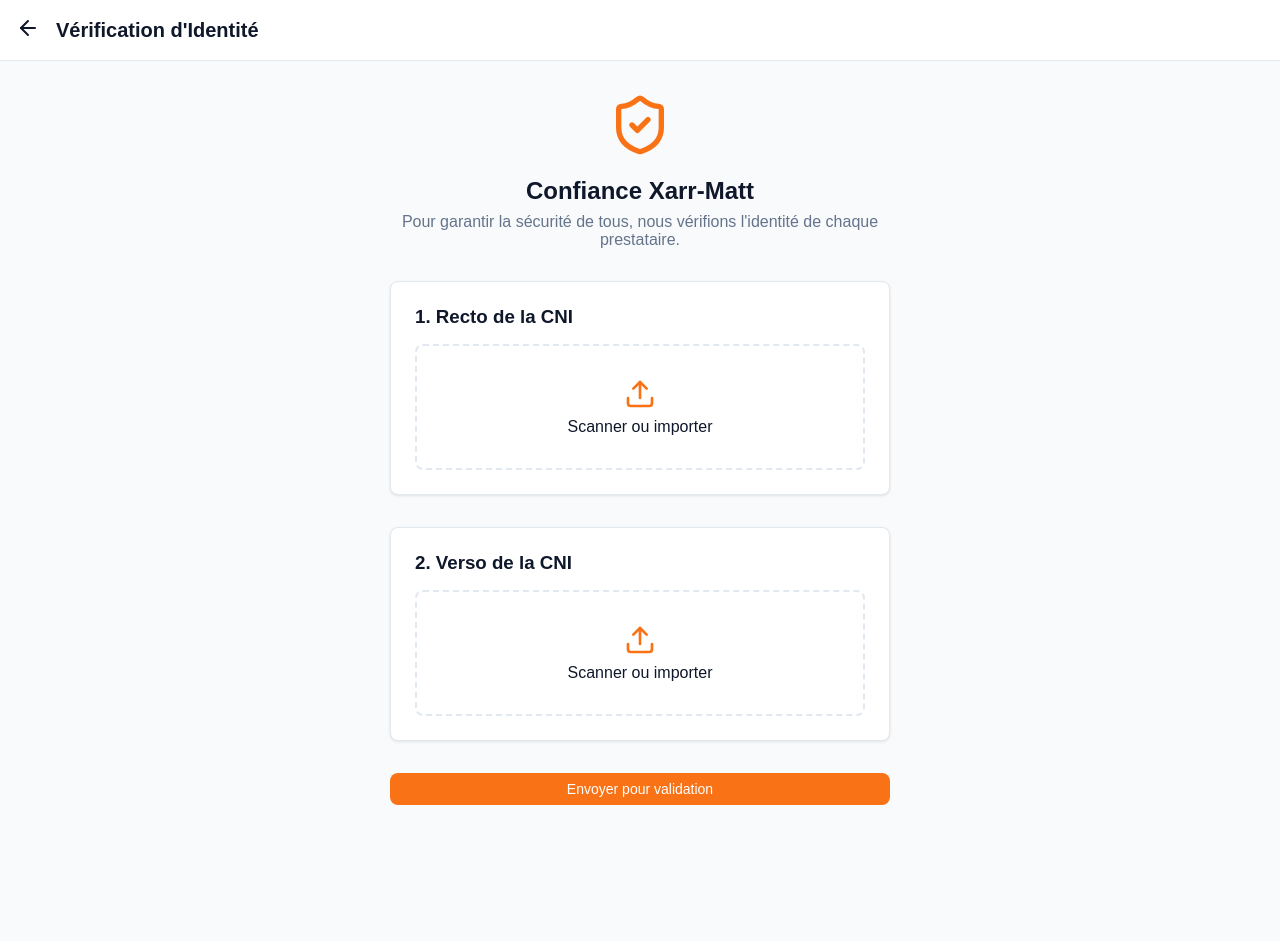
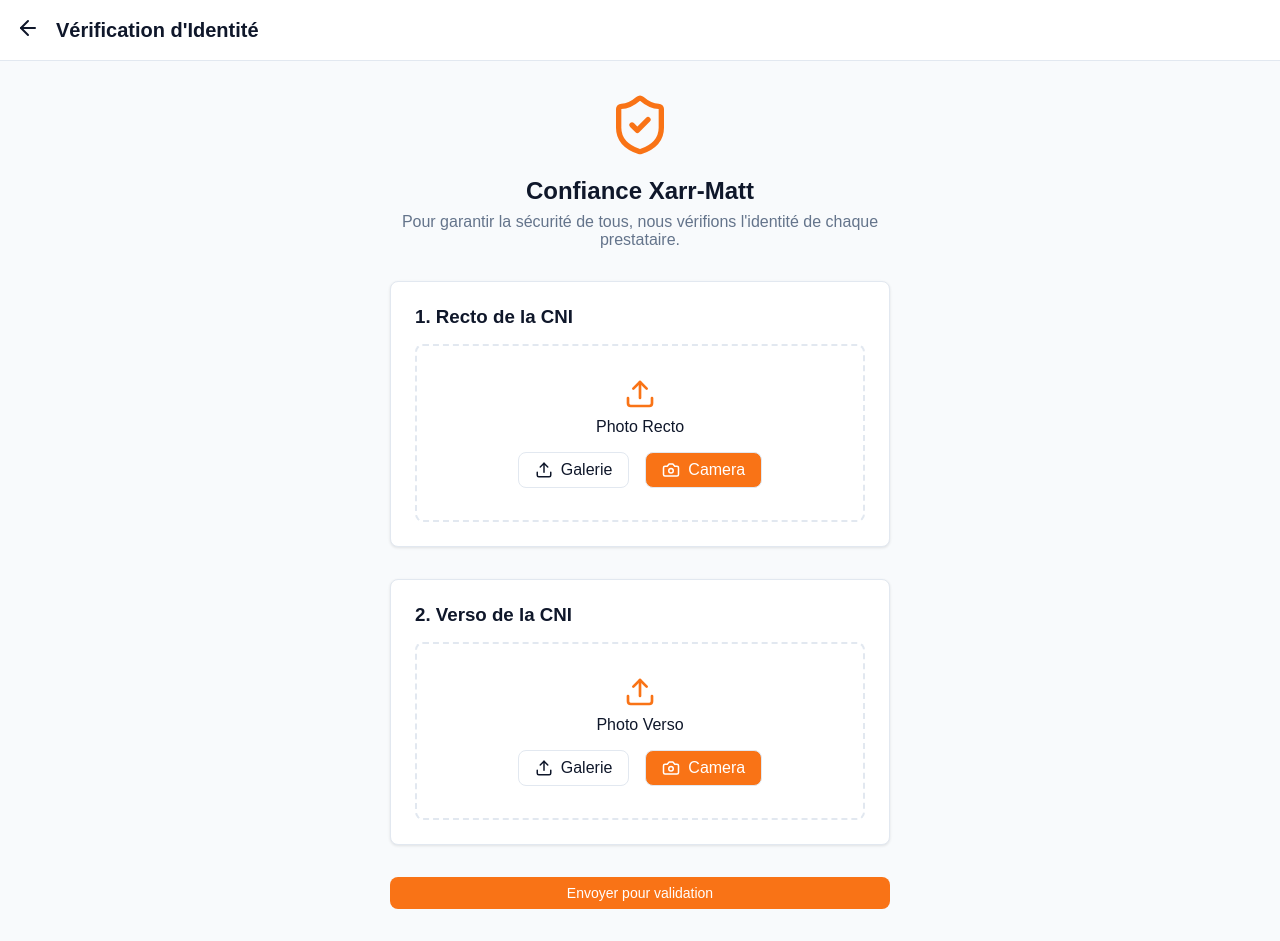
Before and after one commit to Lord-T/Xarr-Matt, a Next.js app: page /verification in a window 1280 px wide. Before the commit the page ends 837 px from the top, so only its background shows below. Built offline with nearby package versions, Linux system fonts and the light colour scheme.

Commit message:
Feat: Verification Flow - Settings Link & Camera Capture

```diff
--- a/src/app/verification/page.tsx
+++ b/src/app/verification/page.tsx
@@ -3,7 +3,7 @@
 import React, { useState } from 'react';
 import { Button } from '@/components/ui/Button';
 import Link from 'next/link';
-import { ArrowLeft, Upload, CheckCircle, ShieldCheck } from 'lucide-react';
+import { ArrowLeft, Upload, CheckCircle, ShieldCheck, Camera } from 'lucide-react';
 
 export default function VerificationPage() {
     const [step, setStep] = useState(1);
@@ -84,14 +84,7 @@
                                     borderColor: recto ? 'var(--success)' : 'var(--border)'
                                 }}
                             >
-                                <input
-                                    type="file"
-                                    id="recto"
-                                    style={{ display: 'none' }}
-                                    accept="image/*"
-                                    onChange={(e) => handleUpload(e, 'recto')}
-                                />
-                                <label htmlFor="recto" style={{ cursor: 'pointer', display: 'flex', flexDirection: 'column', alignItems: 'center', gap: '0.5rem' }}>
+                                <div style={{ display: 'flex', flexDirection: 'column', alignItems: 'center', gap: '0.5rem', marginBottom: '1rem' }}>
                                     {recto ? (
                                         <>
                                             <CheckCircle color="var(--success)" size={32} />
@@ -101,11 +94,28 @@
                                     ) : (
                                         <>
                                             <Upload color="var(--primary)" size={32} />
-                                            <span style={{ fontWeight: 500 }}>Scanner ou importer</span>
+                                            <span style={{ fontWeight: 500 }}>Photo Recto</span>
                                         </>
                                     )}
+                                </div>
 
+                                <div style={{ display: 'flex', gap: '1rem', justifyContent: 'center' }}>
+                                    <label style={{
+                                        padding: '0.5rem 1rem', border: '1px solid var(--border)', borderRadius: '8px',
+                                        display: 'flex', alignItems: 'center', gap: '0.5rem', cursor: 'pointer', backgroundColor: 'white'
+                                    }}>
+                                        <Upload size={18} /> Galerie
+                                        <input type="file" style={{ display: 'none' }} accept="image/*" onChange={(e) => handleUpload(e, 'recto')} />
                                     </label>
+
+                                    <label style={{
+                                        padding: '0.5rem 1rem', border: '1px solid var(--border)', borderRadius: '8px',
+                                        display: 'flex', alignItems: 'center', gap: '0.5rem', cursor: 'pointer', backgroundColor: 'var(--primary)', color: 'white'
+                                    }}>
+                                        <Camera size={18} /> Camera
+                                        <input type="file" style={{ display: 'none' }} accept="image/*" capture="environment" onChange={(e) => handleUpload(e, 'recto')} />
+                                    </label>
+                                </div>
                             </div>
                         </div>
 
@@ -121,14 +131,7 @@
                                     borderColor: verso ? 'var(--success)' : 'var(--border)'
                                 }}
                             >
-                                <input
-                                    type="file"
-                                    id="verso"
-                                    style={{ display: 'none' }}
-                                    accept="image/*"
-                                    onChange={(e) => handleUpload(e, 'verso')}
-                                />
-                                <label htmlFor="verso" style={{ cursor: 'pointer', display: 'flex', flexDirection: 'column', alignItems: 'center', gap: '0.5rem' }}>
+                                <div style={{ display: 'flex', flexDirection: 'column', alignItems: 'center', gap: '0.5rem', marginBottom: '1rem' }}>
                                     {verso ? (
                                         <>
                                             <CheckCircle color="var(--success)" size={32} />
@@ -138,10 +141,28 @@
                                     ) : (
                                         <>
                                             <Upload color="var(--primary)" size={32} />
-                                            <span style={{ fontWeight: 500 }}>Scanner ou importer</span>
+                                            <span style={{ fontWeight: 500 }}>Photo Verso</span>
                                         </>
                                     )}
+                                </div>
+
+                                <div style={{ display: 'flex', gap: '1rem', justifyContent: 'center' }}>
+                                    <label style={{
+                                        padding: '0.5rem 1rem', border: '1px solid var(--border)', borderRadius: '8px',
+                                        display: 'flex', alignItems: 'center', gap: '0.5rem', cursor: 'pointer', backgroundColor: 'white'
+                                    }}>
+                                        <Upload size={18} /> Galerie
+                                        <input type="file" style={{ display: 'none' }} accept="image/*" onChange={(e) => handleUpload(e, 'verso')} />
                                     </label>
+
+                                    <label style={{
+                                        padding: '0.5rem 1rem', border: '1px solid var(--border)', borderRadius: '8px',
+                                        display: 'flex', alignItems: 'center', gap: '0.5rem', cursor: 'pointer', backgroundColor: 'var(--primary)', color: 'white'
+                                    }}>
+                                        <Camera size={18} /> Camera
+                                        <input type="file" style={{ display: 'none' }} accept="image/*" capture="environment" onChange={(e) => handleUpload(e, 'verso')} />
+                                    </label>
+                                </div>
                             </div>
                         </div>
 
@@ -149,9 +170,11 @@
                             Envoyer pour validation
                         </Button>
                     </form>
-                )}
+                )
+                }
 
-                {step === 2 && (
+                {
+                    step === 2 && (
                         <div style={{ textAlign: 'center', maxWidth: '400px', marginTop: '3rem' }}>
                             <div style={{
                                 width: '80px', height: '80px',
@@ -170,9 +193,10 @@
                                 <Button variant="outline">Retour au profil</Button>
                             </Link>
                         </div>
-                )}
+                    )
+                }
 
-            </div>
-        </div>
+            </div >
+        </div >
     );
 }
```
Also changed, not shown: src/app/settings/page.tsx (+14 -0 lines). Lines whose indentation alone changed are shown as unchanged.
